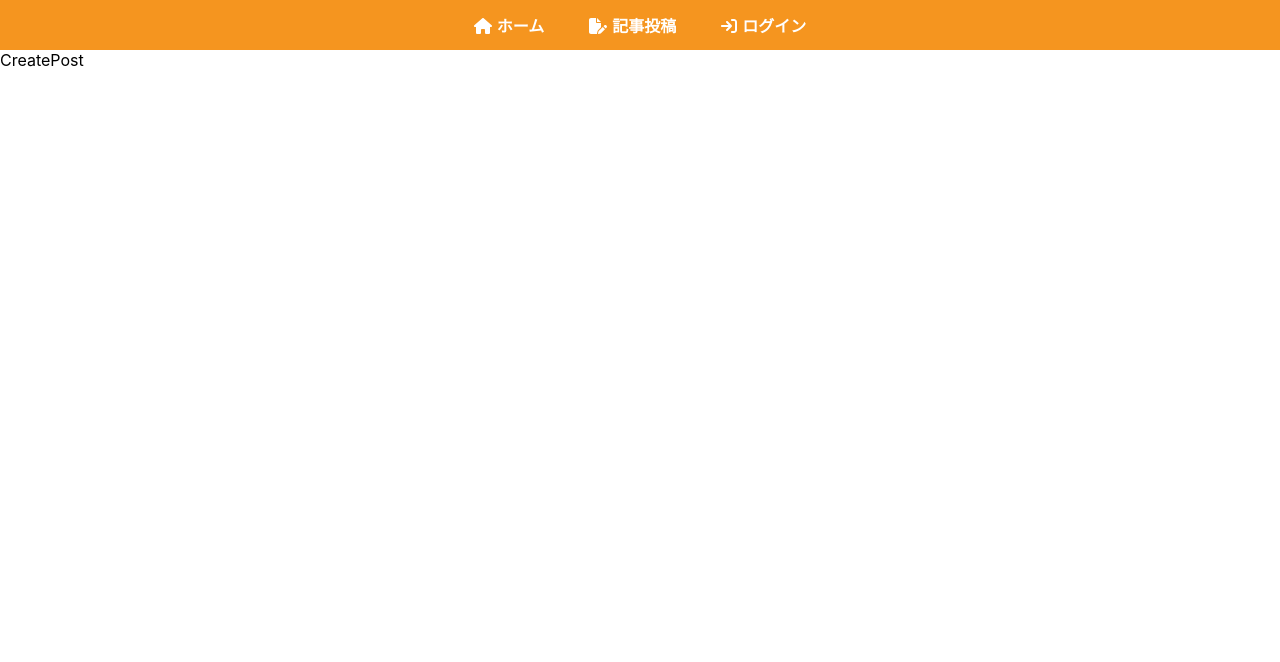
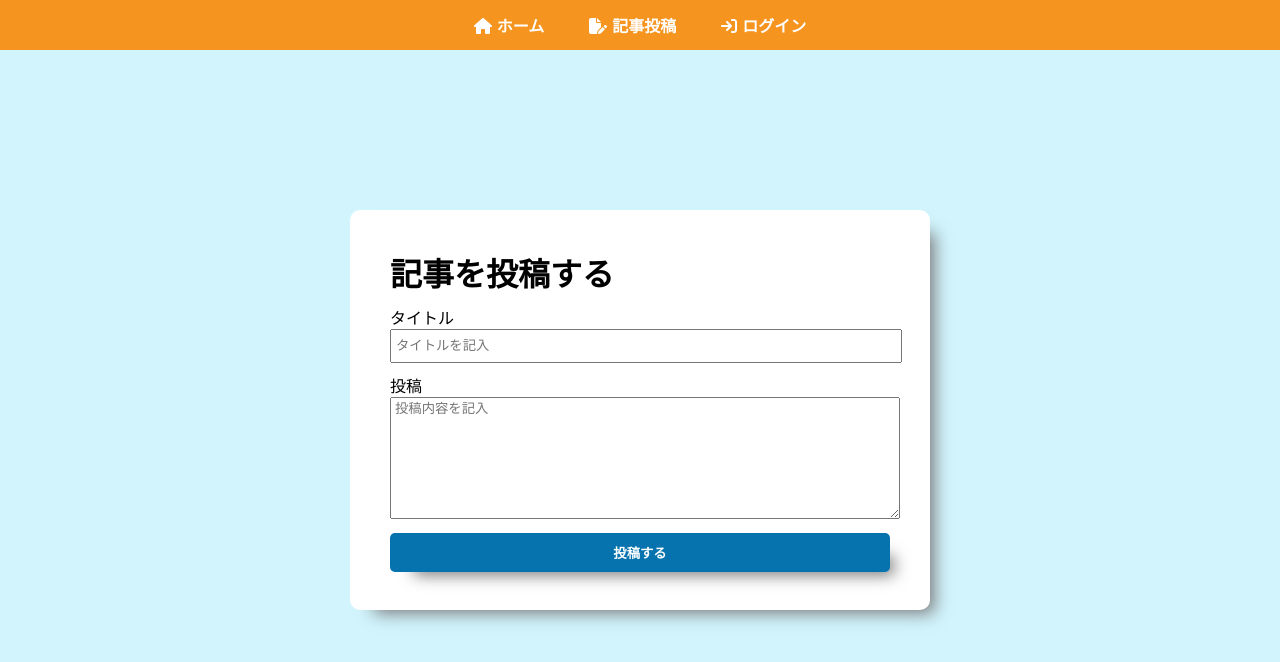
Before and after one commit to nachan28/blog-with-firebase, a React (Create React App) app: page /createpost in a window 1280 px wide. Shown: the top 662 px of the page. Built offline with nearby package versions, Linux system fonts and the light colour scheme.

Commit message:
add: apply style to CreatePost page

```diff
--- /dev/null
+++ b/src/components/CreatePost.css
@@ -0,0 +1,53 @@
+.createPostPage {
+    display: flex;
+    justify-content: center;
+    align-items: center;
+    height: 90vh;
+}
+
+.postContainer {
+    background-color: white;
+    display: flex;
+    flex-direction: column;
+    justify-content: center;
+    height: 400px;
+    width: 500px;
+    gap: 10px;
+    padding: 0px 40px;
+    box-shadow: 14px 13px 16px -10px #777777;
+    border-radius: 10px;
+}
+
+.postContainer h1 {
+    margin: 0px;
+}
+
+.postContainer input {
+    width: 100%;
+    height: 30px;
+    padding: 0px 4px;
+    outline: none;
+}
+
+.postContainer textarea {
+    width: 100%;
+    height: 120px;
+    padding: 0px 4px;
+    outline: none;
+}
+
+.postContainer .postButton {
+    color: white;
+    font-weight: bold;
+    background-color: rgb(6, 115, 174);
+    padding: 10px 0px;
+    box-shadow: 14px 13px 16px -10px #777777;
+    border: none;
+    border-radius: 5px;
+    cursor: pointer;
+}
+
+.postContainer .postButton:hover {
+    transform: translateY(5px);
+    box-shadow: none;
+}
--- a/src/components/CreatePost.js
+++ b/src/components/CreatePost.js
@@ -1,7 +1,21 @@
-import React from 'react'
+import React from "react";
+import "./CreatePost.css";
 
 export const CreatePost = () => {
   return (
-    <div>CreatePost</div>
-  )
-}
+    <div className="createPostPage">
+      <div className="postContainer">
+        <h1>記事を投稿する</h1>
+        <div className="inputPost">
+          <div>タイトル</div>
+          <input type="text" placeholder="タイトルを記入" />
+        </div>
+        <div className="inputPost">
+          <div>投稿</div>
+          <textarea type="text" placeholder="投稿内容を記入" />
+        </div>
+        <button className="postButton">投稿する</button>
+      </div>
+    </div>
+  );
+};
--- a/src/index.css
+++ b/src/index.css
@@ -5,6 +5,7 @@
     sans-serif;
   -webkit-font-smoothing: antialiased;
   -moz-osx-font-smoothing: grayscale;
+  background-color: rgb(209, 244, 253);
 }
 
 code {
```
